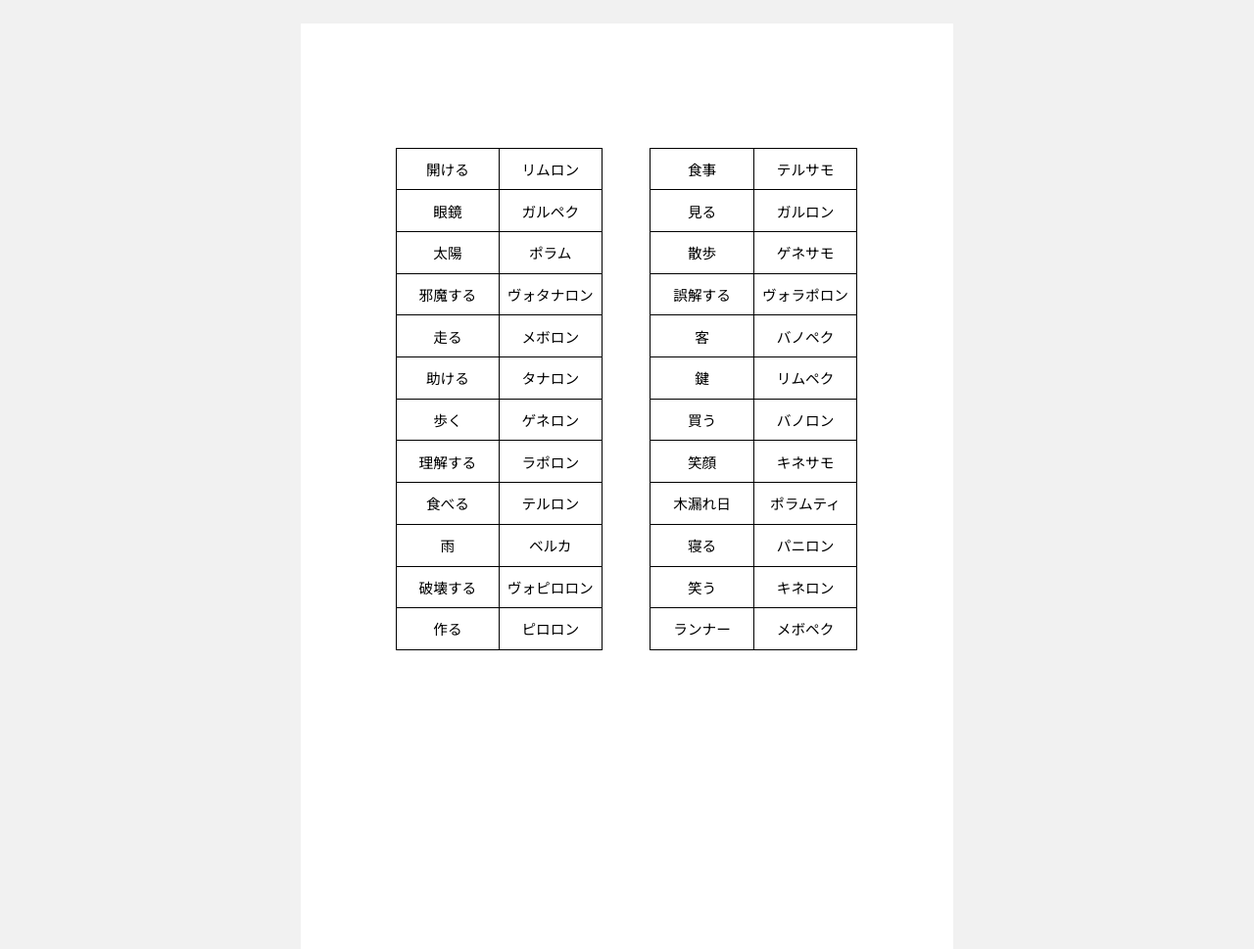
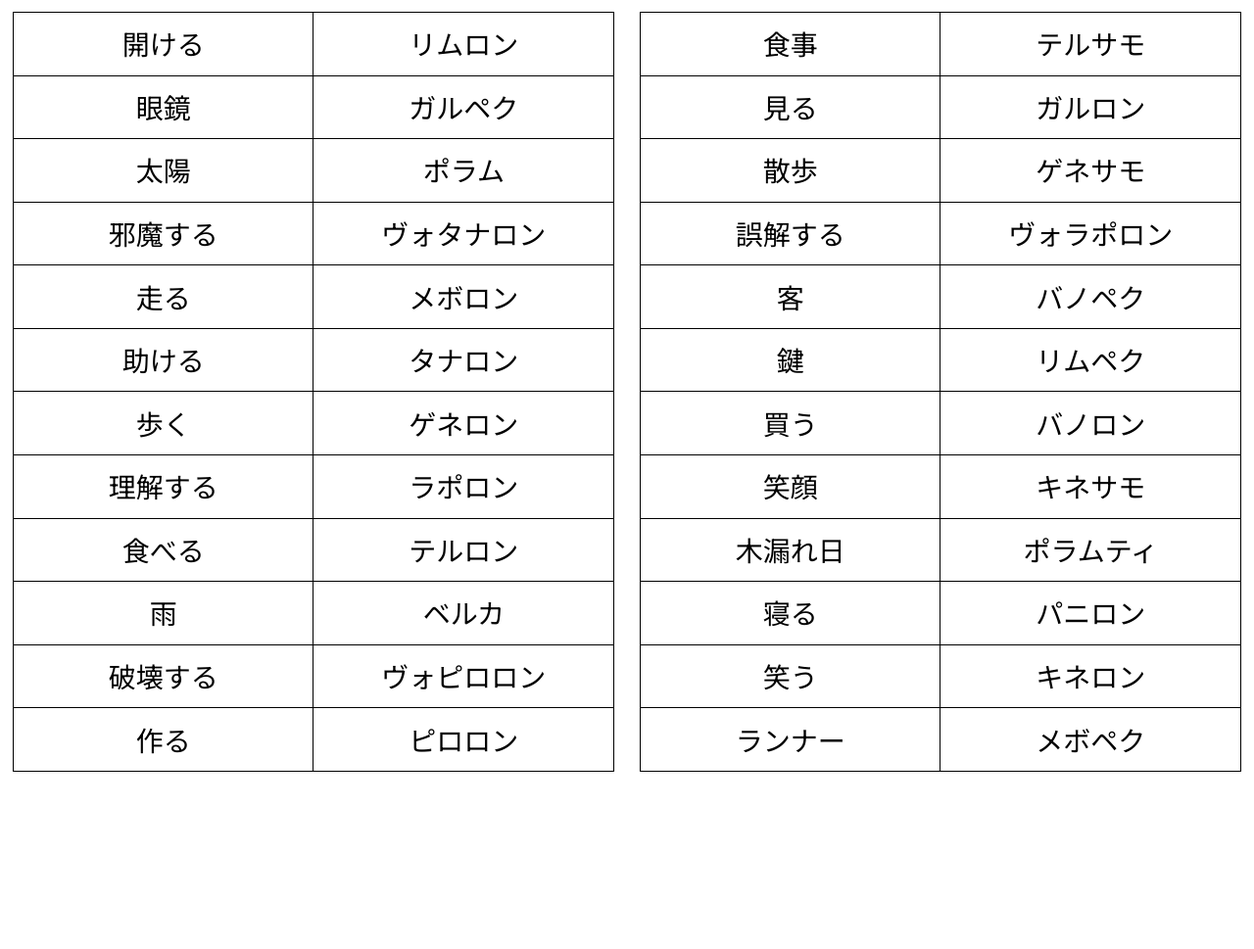
Before and after one commit to k-arp-79th-78team-lab/prod, a plain HTML site: page karp_tanngohyo.html in a window 1280 px wide. Shown: the whole page at 98% size. After the commit the page ends 800 px from the top, so only its background shows below. Drawn offline with Linux system fonts and the light colour scheme.

Commit message:
単語表修正

```diff
--- a/karp_tanngohyo.html
+++ b/karp_tanngohyo.html
@@ -24,21 +24,20 @@
     html,
     body {
       margin: 0;
-      min-height: 100%;
+      width: 100%;
+      height: 100%;
+      overflow: hidden;
     }
 
     body {
-      display: grid;
-      place-items: start center;
-      min-height: 100vh;
-      padding: 24px 0;
-      background: #f1f1f1;
+      background: #fff;
     }
 
     .page {
       position: relative;
-      width: min(499pt, 100vw);
-      aspect-ratio: 499 / 709;
+      width: 100vw;
+      height: 100vh;
+      height: 100dvh;
       overflow: hidden;
       container-type: inline-size;
       background: #fff;
@@ -46,33 +45,33 @@
 
     .word-table {
       position: absolute;
-      top: 13.3992%;
-      height: 54.3018%;
+      top: 1.5%;
+      height: 97%;
       border-collapse: collapse;
       table-layout: fixed;
-      border: 0.2004cqw solid #000;
+      border: 1px solid #000;
       color: #000;
       font-family: "Karp Noto Sans JP", sans-serif;
-      font-size: 2.2044cqw;
+      font-size: clamp(12px, min(3.5vw, 3.5vh), 40px);
       font-weight: 400;
       text-align: center;
     }
 
     .word-table:first-of-type {
-      left: 14.5291%;
-      width: 31.6633%;
+      left: 1%;
+      width: 48%;
     }
 
     .word-table:last-of-type {
-      left: 53.507%;
-      width: 31.8637%;
+      left: 51%;
+      width: 48%;
     }
 
     .word-table td {
       height: 8.3333%;
       padding: 0;
-      border: 0.2004cqw solid #000;
-      line-height: 3.2064cqw;
+      border: 1px solid #000;
+      line-height: 1.25;
       white-space: nowrap;
     }
 
@@ -81,19 +80,39 @@
       body {
         width: 499pt;
         height: 709pt;
-        min-height: 0;
+        overflow: visible;
       }
 
       body {
         display: block;
-        padding: 0;
         background: #fff;
       }
 
       .page {
         width: 499pt;
         height: 709pt;
-        aspect-ratio: auto;
+      }
+
+      .word-table {
+        top: 13.3992%;
+        height: 54.3018%;
+        border-width: 0.2004cqw;
+        font-size: 2.2044cqw;
+      }
+
+      .word-table:first-of-type {
+        left: 14.5291%;
+        width: 31.6633%;
+      }
+
+      .word-table:last-of-type {
+        left: 53.507%;
+        width: 31.8637%;
+      }
+
+      .word-table td {
+        border-width: 0.2004cqw;
+        line-height: 3.2064cqw;
       }
     }
   </style>
```
